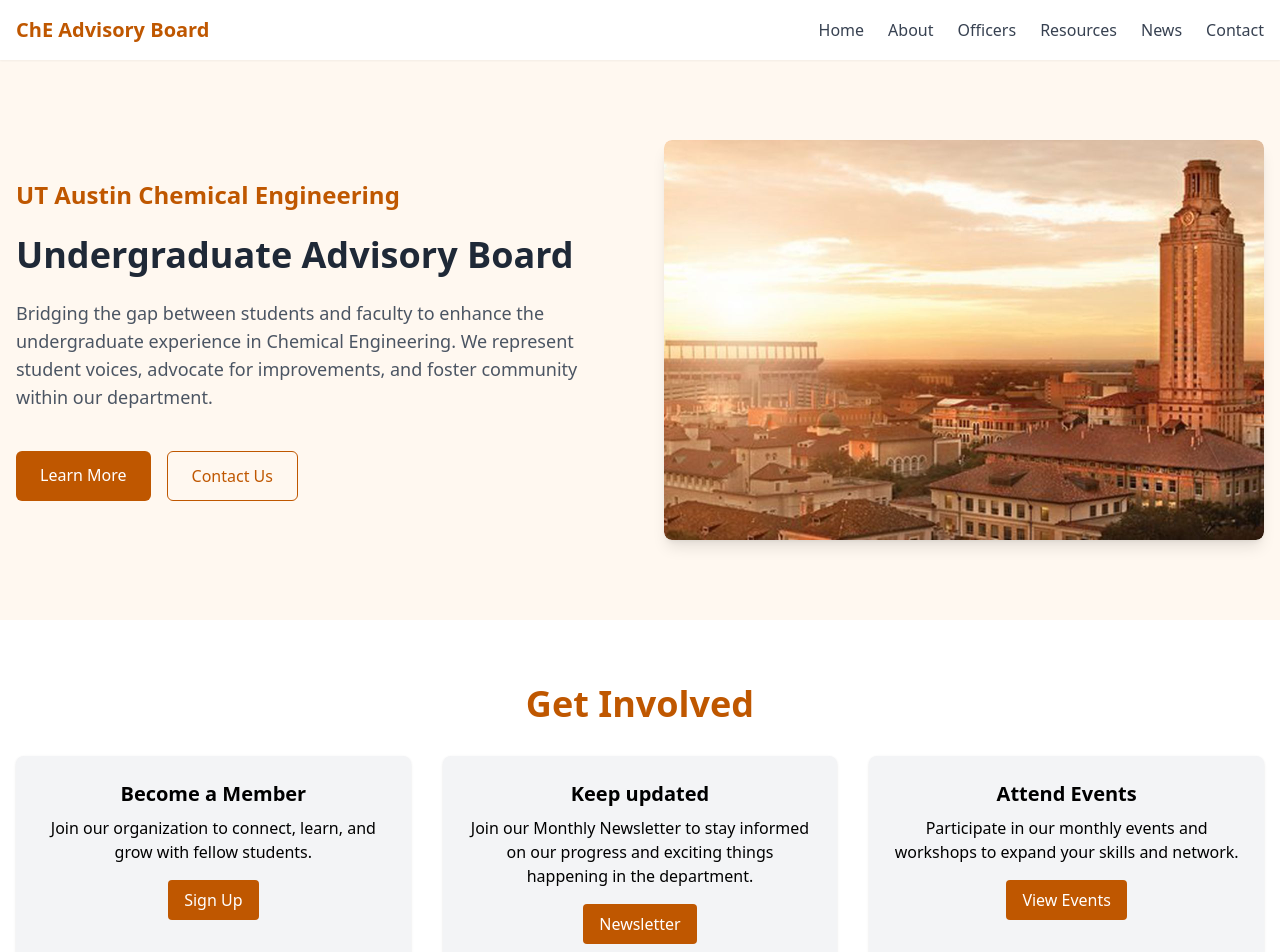
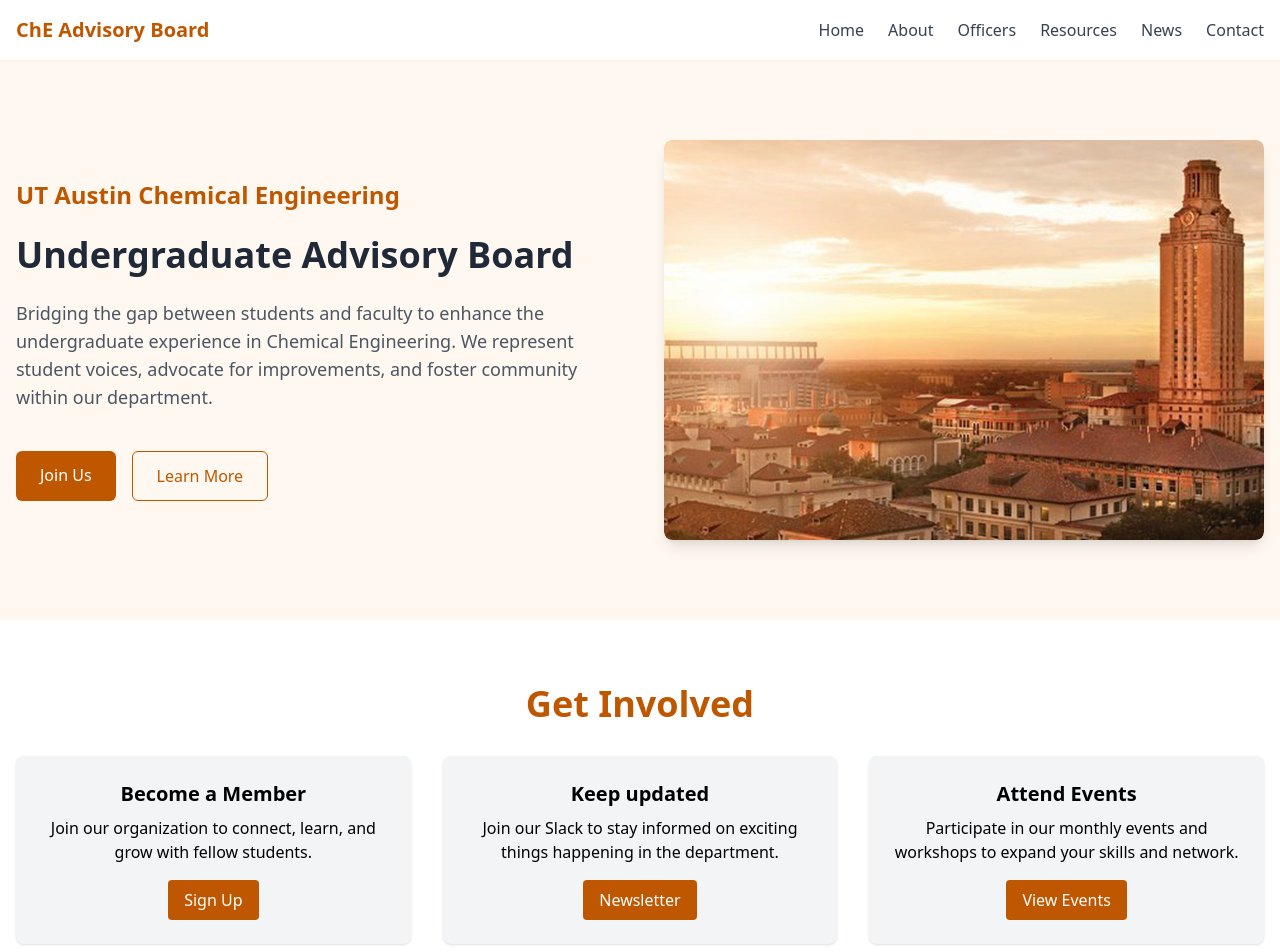
Before and after one commit to cheuab/texas, a React (Vite) app: page / in a window 1280 px wide. Shown: the top 952 px of the page. Built offline with nearby package versions, Linux system fonts and the light colour scheme.

Commit message:
external links

```diff
--- a/src/components/GetStarted.tsx
+++ b/src/components/GetStarted.tsx
@@ -13,8 +13,8 @@
           </div>
           <div className="bg-gray-100 p-6 rounded-lg shadow text-center">
             <h3 className="text-xl font-semibold mb-2">Keep updated</h3>
-            <p className="mb-4">Join our Monthly Newsletter to stay informed on our progress and exciting things happening in the department.</p>
-            <a href="/volunteer" className="inline-block bg-[#BF5700] text-white px-4 py-2 rounded">Newsletter</a>
+            <p className="mb-4">Join our Slack to stay informed on exciting things happening in the department.</p>
+            <a href="https://join.slack.com/t/texasuab/shared_invite/zt-2uv8xbwno-q5ySBfUtWfNWl2RCA3mTVQ" className="inline-block bg-[#BF5700] text-white px-4 py-2 rounded">Newsletter</a>
           </div>
           <div className="bg-gray-100 p-6 rounded-lg shadow text-center">
             <h3 className="text-xl font-semibold mb-2">Attend Events</h3>
--- a/src/components/Hero.tsx
+++ b/src/components/Hero.tsx
@@ -18,11 +18,11 @@
               within our department.
             </p>
             <div className="flex flex-wrap gap-4 pt-4">
-              <Link to="/about" className="px-6 py-3 bg-[#BF5700] text-white rounded-md hover:bg-[#A64A00] transition-colors">
+              <Link to="https://forms.gle/fm8kSKvvrW4mR7bS6" className="px-6 py-3 bg-[#BF5700] text-white rounded-md hover:bg-[#A64A00] transition-colors">
+                Join Us
+              </Link>
+              <Link to="/about" className="px-6 py-3 border border-[#BF5700] text-[#BF5700] rounded-md hover:bg-[#FFF0E6] transition-colors">
                 Learn More
-              </Link>
-              <Link to="/contact" className="px-6 py-3 border border-[#BF5700] text-[#BF5700] rounded-md hover:bg-[#FFF0E6] transition-colors">
-                Contact Us
               </Link>
             </div>
           </div>
```
